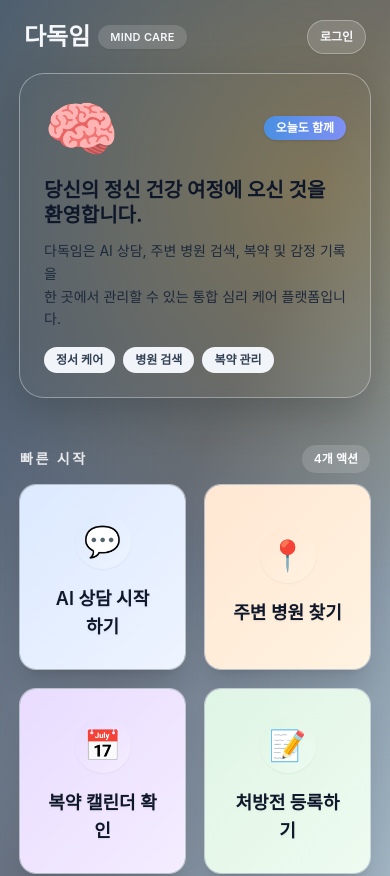
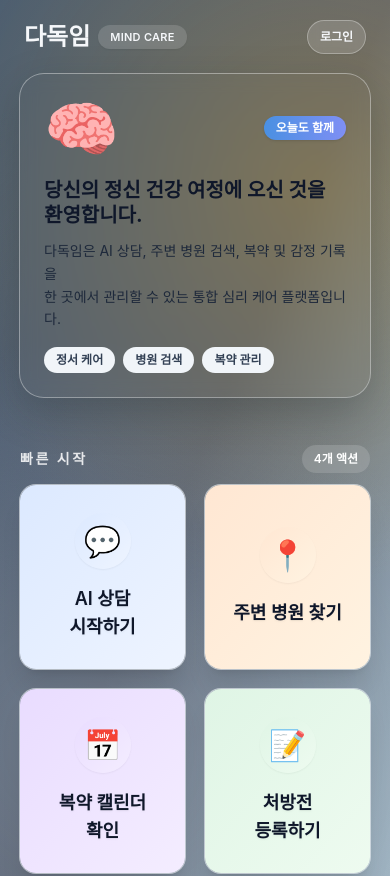
Before and after one commit to Dadok-im/Frontend, a React (Vite) app: page / in a window 390 px wide. Shown: the top 876 px of the page. Built offline with nearby package versions, Linux system fonts and the light colour scheme.

Commit message:
모바일 카드 제목 줄바꿈 조정

```diff
--- a/src/pages/MainPage.tsx
+++ b/src/pages/MainPage.tsx
@@ -50,7 +50,7 @@ const quickActions: QuickAction[] = [
 const mobileTiles = [
   {
     id: "chat",
-    title: "AI 상담 시작하기",
+    title: "AI 상담\n시작하기",
     to: ROUTES.CHAT,
     icon: "💬",
     iconBg: "from-[#dce9ff] to-[#eef4ff]",
@@ -68,7 +68,7 @@ const mobileTiles = [
   },
   {
     id: "calendar",
-    title: "복약 캘린더 확인",
+    title: "복약 캘린더\n확인",
     to: ROUTES.CALENDAR,
     icon: "📅",
     iconBg: "from-[#e9dcff] to-[#f4edff]",
@@ -77,7 +77,7 @@ const mobileTiles = [
   },
   {
     id: "prescription",
-    title: "처방전 등록하기",
+    title: "처방전\n등록하기",
     to: ROUTES.QUICK_PRESCRIPTION,
     icon: "📝",
     iconBg: "from-[#dff5e5] to-[#eefbf0]",
@@ -161,7 +161,9 @@ const MainPage: React.FC = () => {
                 >
                   {tile.icon}
                 </span>
-                <span className="text-lg font-semibold text-slate-900 drop-shadow-sm">{tile.title}</span>
+                <span className="whitespace-pre-line text-center text-lg font-semibold text-slate-900 drop-shadow-sm">
+                  {tile.title}
+                </span>
               </Link>
             ))}
           </div>
```
Lines whose indentation alone changed are shown as unchanged.
